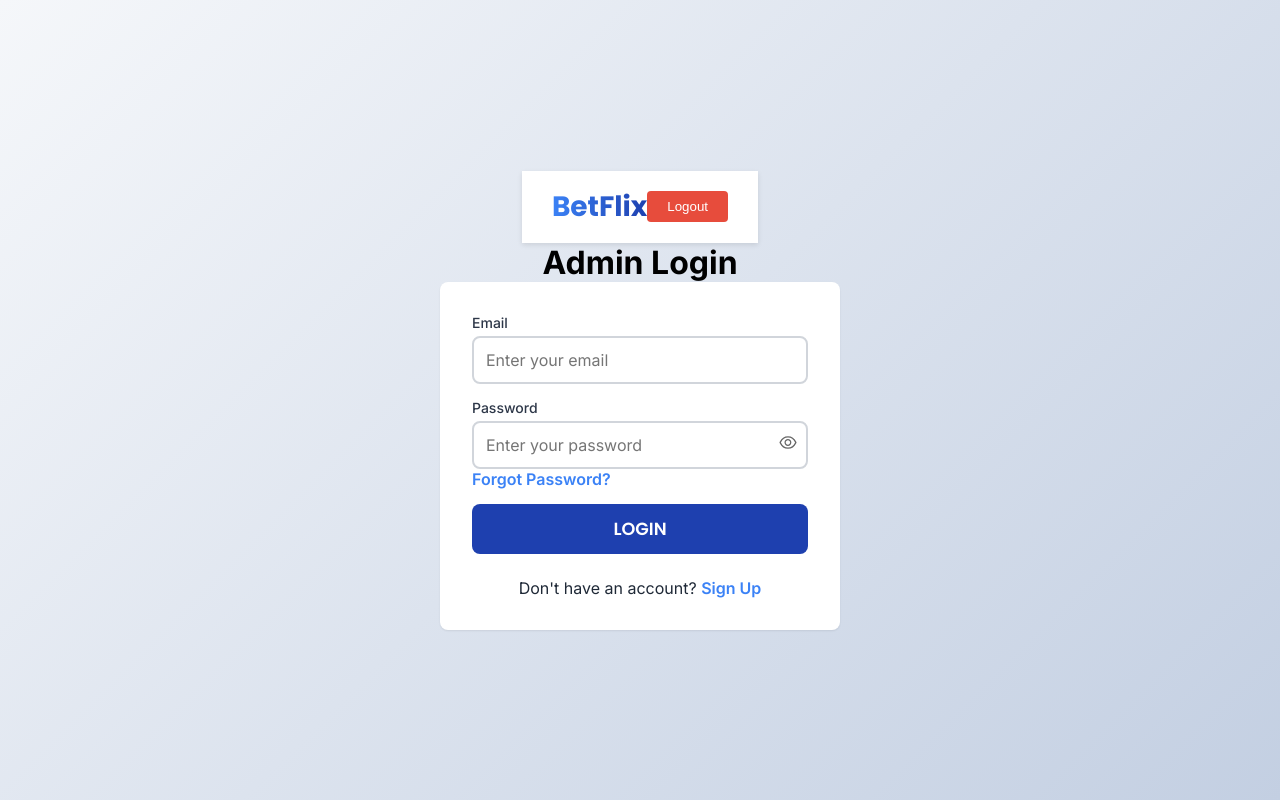
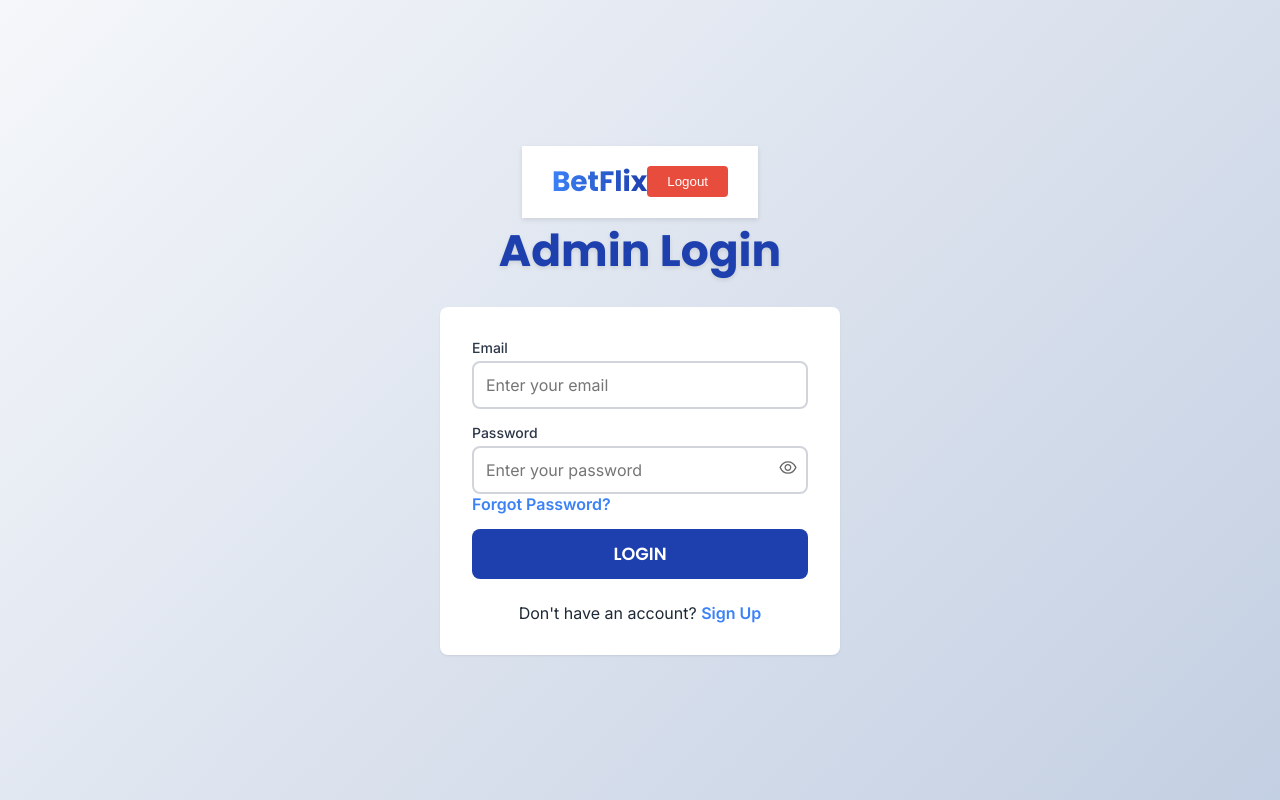
Before and after one commit to ay30bg/admin-betflix, a React (Create React App) app: page / in a window 1280 px wide. Built offline with nearby package versions, Linux system fonts and the light colour scheme.

Commit message:
Update login.css

```diff
--- a/src/styles/login.css
+++ b/src/styles/login.css
@@ -19,6 +19,16 @@
   padding: 2rem 1rem;
   font-family: 'Inter', sans-serif;
   margin: 0;
+}
+
+.login-header {
+  font-size: 2.75rem;
+  font-weight: 700;
+  color: #1e40af; /* Matches Profile heading color */
+  margin-bottom: 1.5rem;
+  text-align: center;
+  text-shadow: 0 2px 4px rgba(0, 0, 0, 0.1); /* Matches Profile heading shadow */
+  font-family: 'Poppins', sans-serif; /* Matches Profile heading font */
 }
 
 .login-form {
```
